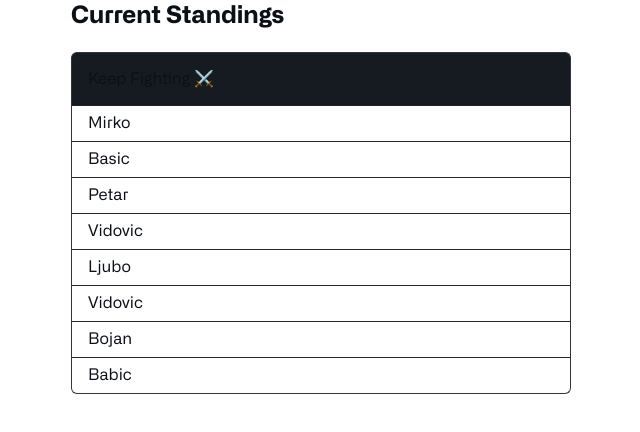
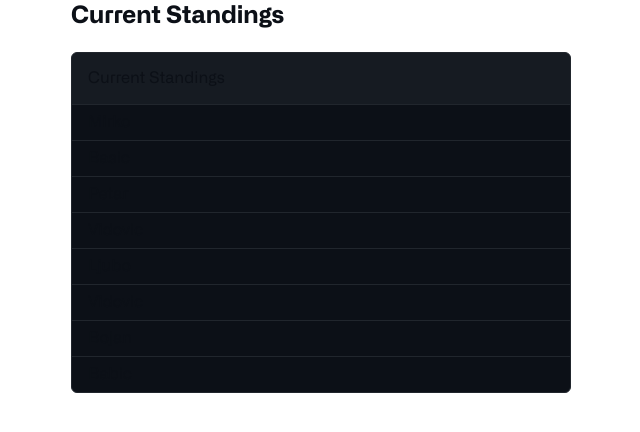
Before and after one commit to b8zeek/bet022, a React (Vite) app: page /standings in a window 1280 px wide. Shown: the top 432 px of the page, without its empty margins (319-959 px from the left). Built offline with nearby package versions, Linux system fonts and the light colour scheme.

Commit message:
Created Table component.

```diff
--- /dev/null
+++ b/src/components/Table.tsx
@@ -0,0 +1,45 @@
+import styled from 'styled-components'
+
+export function Table() {
+  return (
+    <Container>
+      <Header>Current Standings</Header>
+      <Body>
+        <Row>Mirko</Row>
+        <Row>Basic</Row>
+        <Row>Petar</Row>
+        <Row>Vidovic</Row>
+        <Row>Ljubo</Row>
+        <Row>Vidovic</Row>
+        <Row>Bojan</Row>
+        <Row>Babic</Row>
+      </Body>
+    </Container>
+  )
+}
+
+const Container = styled.div`
+  width: 100%;
+  border: 1px solid #21262d;
+  border-radius: 6px;
+  background-color: #161b22;
+`
+
+const Header = styled.div`
+  padding: 16px;
+`
+
+const Body = styled.div``
+
+const Row = styled.div`
+  display: flex;
+  justify-content: flex-start;
+  align-items: center;
+  padding: 8px 16px;
+  border-top: 1px solid #21262d;
+  background-color: #0c1017;
+
+  &:last-child {
+    border-radius: 0 0 6px 6px;
+  }
+`
--- a/src/components/index.ts
+++ b/src/components/index.ts
@@ -1 +1,2 @@
 export * from './Heading'
+export * from './Table'
--- a/src/pages/StandingsPage.tsx
+++ b/src/pages/StandingsPage.tsx
@@ -1,48 +1,16 @@
 import styled from 'styled-components'
 
-import { Heading } from '../components'
+import { Heading, Table } from '../components'
 
 function StandingsPage() {
   return (
     <Container>
       <Heading marginBottom='20px'>Current Standings</Heading>
-      <FilesHeader>Keep Fighting ⚔️</FilesHeader>
-      <FilesBody>
-        <Item>Mirko</Item>
-        <Item>Basic</Item>
-        <Item>Petar</Item>
-        <Item>Vidovic</Item>
-        <Item>Ljubo</Item>
-        <Item>Vidovic</Item>
-        <Item>Bojan</Item>
-        <Item>Babic</Item>
-      </FilesBody>
+      <Table />
     </Container>
   )
 }
 
 const Container = styled.div``
 
-const FilesHeader = styled.div`
-  padding: 16px;
-  border: 1px solid #30363d;
-  border-bottom: none;
-  border-radius: 6px 6px 0 0;
-  background-color: #161b22;
-`
-
-const FilesBody = styled.div`
-  border: 1px solid #30363d;
-  border-top: none;
-  border-radius: 0 0 6px 6px;
-`
-
-const Item = styled.div`
-  display: flex;
-  justify-content: flex-start;
-  align-items: center;
-  padding: 8px 16px;
-  border-top: 1px solid #21262d;
-`
-
 export default StandingsPage
--- a/tsconfig.json
+++ b/tsconfig.json
@@ -14,7 +14,8 @@
     "resolveJsonModule": true,
     "isolatedModules": true,
     "noEmit": true,
-    "jsx": "react-jsx"
+    "jsx": "react-jsx",
+    "baseUrl": "src"
   },
   "include": ["src"],
   "references": [{ "path": "./tsconfig.node.json" }]
```
